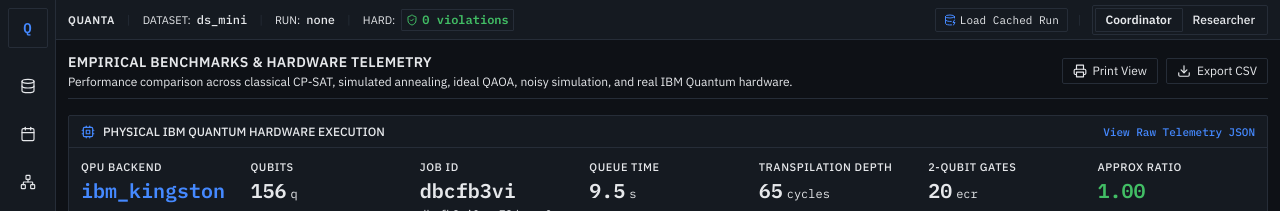
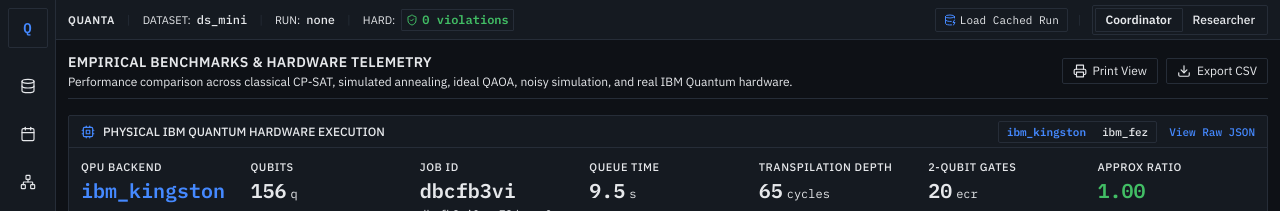
Before and after one commit to vtu-qiskit-fall-fest-2026/vtu-hc-quantify, a React (Vite) app in the folder frontend/: page /benchmarks in a window 1280 px wide. Shown: the top 211 px of the page. Built offline with nearby package versions, Linux system fonts and the light colour scheme; no server answers.

Commit message:
feat(benchmarks): add multi-QPU hardware telemetry selector and raw telemetry sync

```diff
--- a/frontend/src/pages/Benchmarks.tsx
+++ b/frontend/src/pages/Benchmarks.tsx
@@ -22,11 +22,13 @@ import { Badge } from '../components/Badge';
 import { EmptyState } from '../components/EmptyState';
 import { CodeBlock } from '../components/CodeBlock';
 
-// Real hardware record from runs/hardware
-const HARDWARE_RUN = {
+// Real hardware records from runs/hardware
+const HARDWARE_RUNS = [
+  {
     backend_name: 'ibm_kingston',
     num_qubits: 156,
     job_id: 'dbcfb3vi0auc73durnc0',
+    file: '20261021_172544.json',
     queue_seconds: 9.47,
     run_seconds: 27.18,
     depth: 65,
@@ -36,13 +38,32 @@ const HARDWARE_RUN = {
     best_sampled_energy: 131.0,
     timestamp: '2026-10-21T17:25:44Z',
     shots: 4096,
-};
+  },
+  {
+    backend_name: 'ibm_fez',
+    num_qubits: 156,
+    job_id: 'dbce3avi0auc73dupdpg',
+    file: '20261021_160123.json',
+    queue_seconds: 39.60,
+    run_seconds: 55.90,
+    depth: 110,
+    two_qubit_gates: 50,
+    approx_ratio: 1.0,
+    ground_energy: 110.0,
+    best_sampled_energy: 110.0,
+    timestamp: '2026-10-21T16:01:23Z',
+    shots: 4096,
+  },
+];
 
 export const BenchmarksPage: React.FC = () => {
   const { runId, addToast } = useAppStore();
   const [rows, setRows] = useState<BenchmarkRow[]>([]);
   const [loading, setLoading] = useState(false);
+  const [selectedHwIndex, setSelectedHwIndex] = useState(0);
   const [jsonDrawerOpen, setJsonDrawerOpen] = useState(false);
+
+  const activeHardwareRun = HARDWARE_RUNS[selectedHwIndex];
 
   useEffect(() => {
     const fetchBenchmarks = async () => {
@@ -267,23 +288,41 @@ export const BenchmarksPage: React.FC = () => {
           </div>
         }
         headerRight={
+          <div className="flex items-center gap-3">
+            <div className="flex items-center border border-line rounded-[2px] overflow-hidden text-[11px] font-mono">
+              {HARDWARE_RUNS.map((run, idx) => (
+                <button
+                  key={run.backend_name}
+                  type="button"
+                  onClick={() => setSelectedHwIndex(idx)}
+                  className={`px-2 py-0.5 transition-colors cursor-pointer ${
+                    selectedHwIndex === idx
+                      ? 'bg-accent/15 text-accent font-semibold'
+                      : 'bg-panel-2 text-text-3 hover:text-text'
+                  }`}
+                >
+                  {run.backend_name}
+                </button>
+              ))}
+            </div>
             <button
               type="button"
               onClick={() => setJsonDrawerOpen(true)}
               className="text-[11px] font-mono text-accent hover:underline cursor-pointer"
             >
-            View Raw Telemetry JSON
+              View Raw JSON
             </button>
+          </div>
         }
       >
         <div className="grid grid-cols-2 sm:grid-cols-4 md:grid-cols-7 gap-3">
-          <Stat label="QPU BACKEND" value={HARDWARE_RUN.backend_name} variant="accent" />
-          <Stat label="QUBITS" value={HARDWARE_RUN.num_qubits} unit="q" />
-          <Stat label="JOB ID" value={HARDWARE_RUN.job_id.substring(0, 8)} subtext={HARDWARE_RUN.job_id} />
-          <Stat label="QUEUE TIME" value={HARDWARE_RUN.queue_seconds.toFixed(1)} unit="s" />
-          <Stat label="TRANSPILATION DEPTH" value={HARDWARE_RUN.depth} unit="cycles" />
-          <Stat label="2-QUBIT GATES" value={HARDWARE_RUN.two_qubit_gates} unit="ecr" />
-          <Stat label="APPROX RATIO" value={HARDWARE_RUN.approx_ratio.toFixed(2)} variant="ok" />
+          <Stat label="QPU BACKEND" value={activeHardwareRun.backend_name} variant="accent" />
+          <Stat label="QUBITS" value={activeHardwareRun.num_qubits} unit="q" />
+          <Stat label="JOB ID" value={activeHardwareRun.job_id.substring(0, 8)} subtext={activeHardwareRun.job_id} />
+          <Stat label="QUEUE TIME" value={activeHardwareRun.queue_seconds.toFixed(1)} unit="s" />
+          <Stat label="TRANSPILATION DEPTH" value={activeHardwareRun.depth} unit="cycles" />
+          <Stat label="2-QUBIT GATES" value={activeHardwareRun.two_qubit_gates} unit="ecr" />
+          <Stat label="APPROX RATIO" value={activeHardwareRun.approx_ratio.toFixed(2)} variant="ok" />
         </div>
       </Panel>
 
@@ -427,7 +466,7 @@ export const BenchmarksPage: React.FC = () => {
         <div className="fixed inset-0 bg-black/70 z-50 flex items-center justify-center p-4">
           <div className="bg-panel border border-line w-full max-w-2xl rounded-[2px] flex flex-col max-h-[80vh] overflow-hidden">
             <div className="h-9 px-3 bg-panel-2 border-b border-line flex items-center justify-between text-xs font-semibold text-text">
-              <span className="font-mono">runs/hardware/20261021_172544.json</span>
+              <span className="font-mono">runs/hardware/{activeHardwareRun.file}</span>
               <button
                 type="button"
                 onClick={() => setJsonDrawerOpen(false)}
@@ -440,7 +479,7 @@ export const BenchmarksPage: React.FC = () => {
               <CodeBlock
                 language="json"
                 maxHeight="480px"
-                code={JSON.stringify(HARDWARE_RUN, null, 2)}
+                code={JSON.stringify(activeHardwareRun, null, 2)}
               />
             </div>
           </div>
```
Lines whose indentation alone changed are shown as unchanged.
